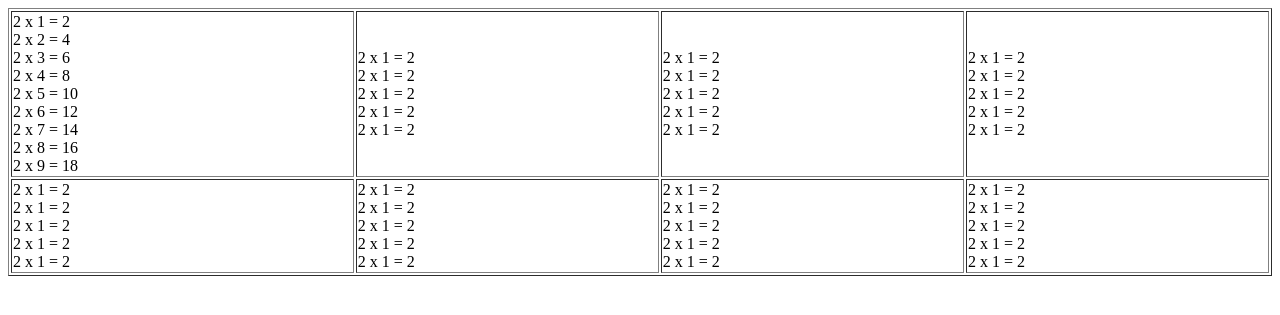
After one commit to bradchao/myphp, a PHP site: page /brad99.php in a window 1280 px wide. The commit adds this page. Shown: the top 315 px of the page. Run offline with PHP 8.4, Linux system fonts and the light colour scheme.

Commit message:
07281552

```diff
--- /dev/null
+++ b/brad99.php
@@ -0,0 +1,63 @@
+<table border="1" width="100%">
+    <tr>
+        <td>
+            <?php
+                for ($i = 1; $i <= 9; $i++){
+                    $r = 2 * $i;
+                    echo "2 x {$i} = {$r}<br />";
+                }
+            ?>
+        </td>
+        <td>
+            2 x 1 = 2<br />
+            2 x 1 = 2<br />
+            2 x 1 = 2<br />
+            2 x 1 = 2<br />
+            2 x 1 = 2<br />
+        </td>
+        <td>
+            2 x 1 = 2<br />
+            2 x 1 = 2<br />
+            2 x 1 = 2<br />
+            2 x 1 = 2<br />
+            2 x 1 = 2<br />
+        </td>
+        <td>
+            2 x 1 = 2<br />
+            2 x 1 = 2<br />
+            2 x 1 = 2<br />
+            2 x 1 = 2<br />
+            2 x 1 = 2<br />
+        </td>
+    </tr>
+    <tr>
+        <td>
+            2 x 1 = 2<br />
+            2 x 1 = 2<br />
+            2 x 1 = 2<br />
+            2 x 1 = 2<br />
+            2 x 1 = 2<br />
+        </td>
+        <td>
+            2 x 1 = 2<br />
+            2 x 1 = 2<br />
+            2 x 1 = 2<br />
+            2 x 1 = 2<br />
+            2 x 1 = 2<br />
+        </td>
+        <td>
+            2 x 1 = 2<br />
+            2 x 1 = 2<br />
+            2 x 1 = 2<br />
+            2 x 1 = 2<br />
+            2 x 1 = 2<br />
+        </td>
+        <td>
+            2 x 1 = 2<br />
+            2 x 1 = 2<br />
+            2 x 1 = 2<br />
+            2 x 1 = 2<br />
+            2 x 1 = 2<br />
+        </td>
+    </tr>
+</table>
```
Also changed, not shown: brad13.php (+11 -2 lines).
